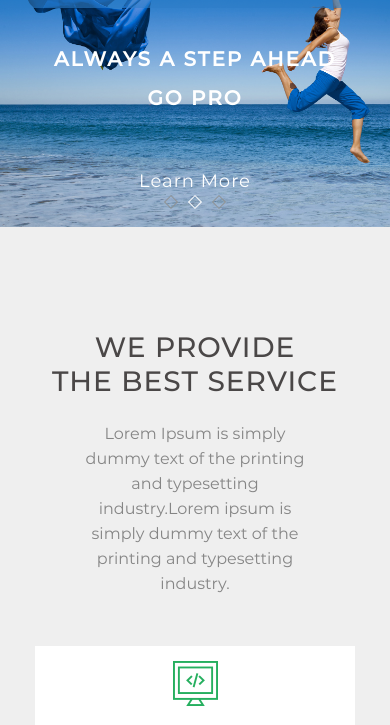
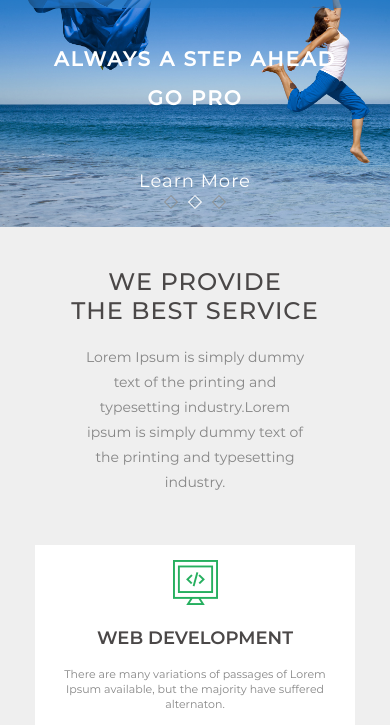
Before and after one commit to BojanDzogazovic/am2_zadatak, a website: page am2/index.html in a window 390 px wide. Shown: the part 93-818 px from the top of the page. Drawn offline with nearby package versions, Linux system fonts and the light colour scheme.

Commit message:
responsive fix

```diff
--- a/am2/responsive.css
+++ b/am2/responsive.css
@@ -500,6 +500,15 @@
         width:100% !important;
         height:115vw !important;
     }
+    .sectiontitle{
+        font-size: 24px;
+    }
+    .sectionintro{
+        font-size: 14px;
+    }
+    .work, .projects, .team, .blog{
+        padding-top: 20px;
+    }
 }
 
 @media (max-width:510px){
```
